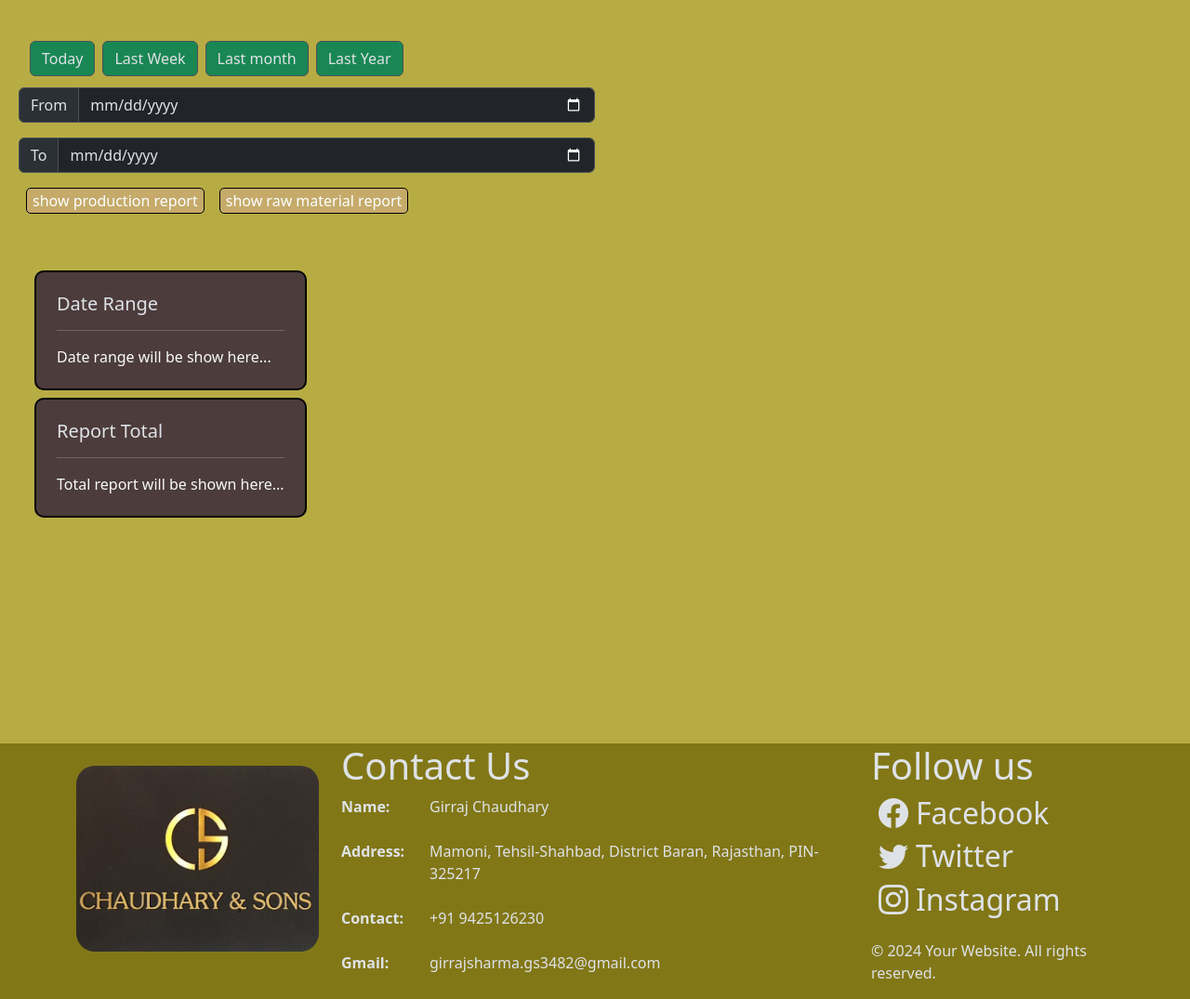
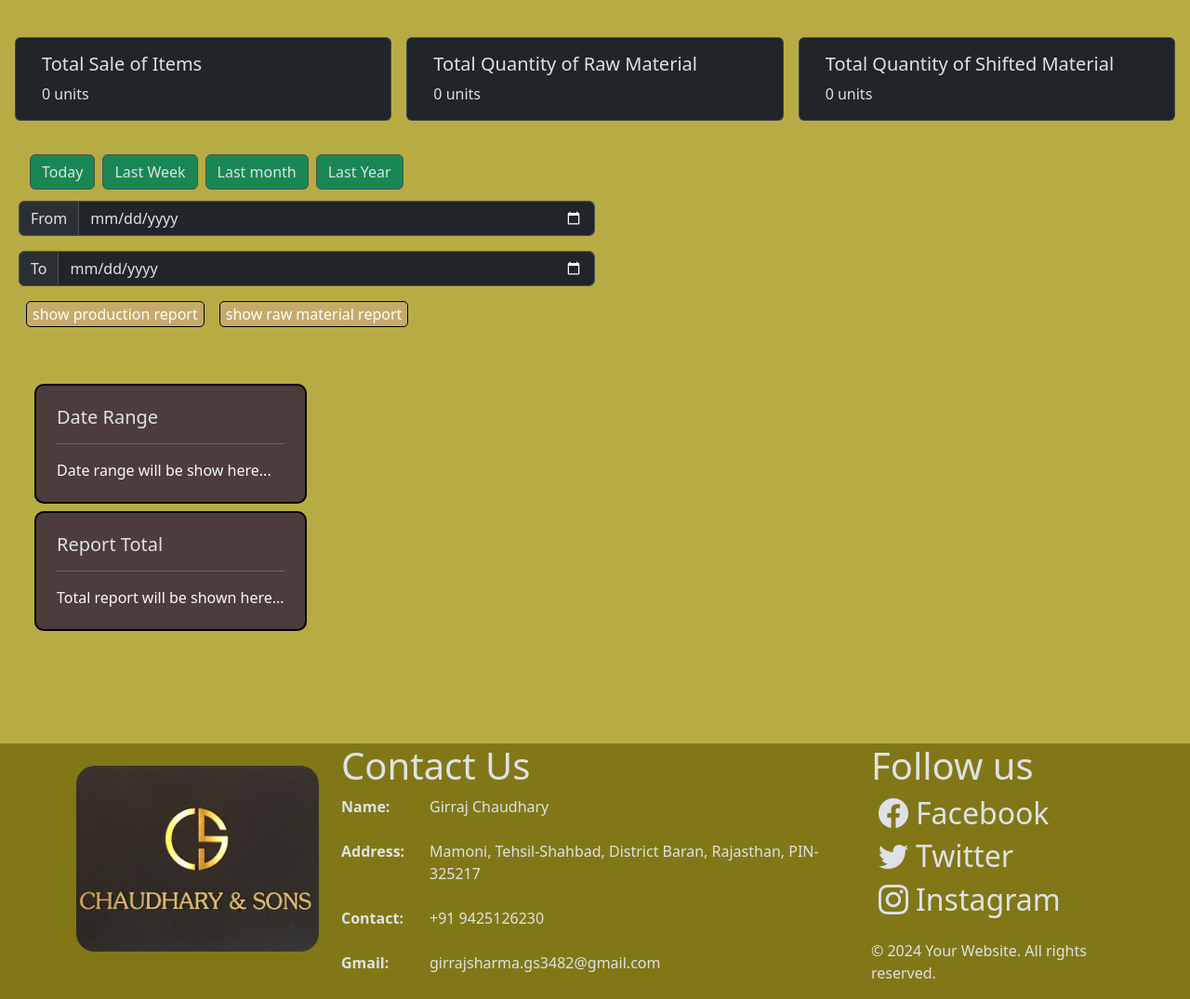
Before and after one commit to shivam230697/cgns, a Django app: page /dashboard_page/ in a window 1280 px wide. Shown: the part 75-1150 px from the top of the page at 93% size. Run offline with Django 5.2, Linux system fonts and the light colour scheme; the visitor is signed in with stand-in values (Sample User, id 1); data that the repository does not hold is empty; some libraries are stand-ins or nearby versions.

Commit message:
updated dashboard and some major changes

```diff
--- a/cns_project/cns_app/urls.py
+++ b/cns_project/cns_app/urls.py
@@ -36,4 +36,6 @@ urlpatterns = [
     path('logout/', user_logout, name='logout'),
     path('signup/', user_signup, name='signup'),
 
+    path('get_customer_address/<int:customer_id>/', views.get_customer_address, name='get_customer_address'),
+
 ]
--- a/cns_project/cns_app/views.py
+++ b/cns_project/cns_app/views.py
@@ -432,8 +432,25 @@ def dashboard(request):
                 }
             )
 
+    else:
+        invoices = InvoiceModel.objects.all()  # Fetch all invoices
+        invoice_total_quantity = sum(
+            invoice.item_quantity for invoice in invoices)  # Calculate total quantity from all invoices
 
-    return render(request, 'dashboard.html', {'data': '', 'btn_name': "button_name"})
+        raw_materials = RawMaterialModel.objects.all()  # Fetch all raw materials
+        raw_total_net_weight = sum(raw_material.net_wt for raw_material in raw_materials)  # Calculate total net weight
+
+        productions = ProductionModel.objects.all()  # Fetch all production records
+        production_total_net_weight = sum(
+            production.product_net_weight for production in productions)  # Calculate total net weight
+
+        context = {
+            'invoices': invoices,
+            'total_quantity': invoice_total_quantity,
+        }
+        print()
+
+    return render(request, 'dashboard.html', {'data': '', 'btn_name': "button_name", 'total_sales': invoice_total_quantity, 'total_raw_material_weight': raw_total_net_weight, 'total_production_weight': production_total_net_weight})
 
 
 
@@ -563,3 +580,20 @@ def payment_history(request, customer_id):
             'remaining_amount': remaining_amount
         }
     )
+
+# views.py
+from django.http import JsonResponse
+from .models import Customer
+
+def get_customer_address(request, customer_id):
+    try:
+        customer = Customer.objects.get(id=customer_id)
+        data = {
+            'address': customer.customer_address,
+            'city': customer.customer_city,
+            'state': customer.customer_state,
+            'zip_code': customer.zip_code,
+        }
+        return JsonResponse(data)
+    except Customer.DoesNotExist:
+        return JsonResponse({'error': 'Customer not found'}, status=404)
--- a/cns_project/templates/dashboard.html
+++ b/cns_project/templates/dashboard.html
@@ -10,6 +10,33 @@
 
         <div class="col py-3 mx-2 my-2">
             {% include 'message.html'%}
+
+            <div class="row">
+                <!-- Card to display total Sales quantity -->
+                <div class=" col card mb-4 mx-2">
+                    <div class="card-body">
+                        <h5 class="card-title">Total Sale of Items </h5>
+                        <p class="card-text">{{ total_sales }} units</p>  <!-- Display total quantity -->
+                    </div>
+                </div>
+
+                <!-- Card to display total Raw quantity -->
+                <div class="col card mb-4 mx-2">
+                    <div class="card-body">
+                        <h5 class="card-title">Total Quantity of Raw Material</h5>
+                        <p class="card-text">{{ total_raw_material_weight }} units</p>  <!-- Display total quantity -->
+                    </div>
+                </div>
+
+                <!-- Card to display total Raw quantity -->
+                <div class="col card mb-4 mx-2">
+                    <div class="card-body">
+                        <h5 class="card-title">Total Quantity of Shifted Material</h5>
+                        <p class="card-text">{{ total_production_weight }} units</p>  <!-- Display total quantity -->
+                    </div>
+                </div>
+            </div>
+
             <div class="d-flex mx-2 my-2">
                 <input type="button" class="bg-success today-btn btn border my-1 mx-1" value="Today">
                 <input type="button" class="bg-success last-week-btn btn border my-1 mx-1" value="Last Week">
--- a/cns_project/templates/view_invoice.html
+++ b/cns_project/templates/view_invoice.html
@@ -42,6 +42,8 @@
                 </div>
                 <div class="col-md-4 text-end mt-2 ">
                     <img class="  img-thumbnail" src="{% static 'images/logo.jpeg'%}" style="width:150px; height:150px; border:0px solid black; border-radius:30px;">
+                    <p>E-WAY BILL: {{invoice.e_way_bill}}</p>
+                    <p>INVOICE: invoice.invoice_number</p>
                 </div>
             </div>
             <div class="row">
```
Also changed, not shown: cns_project/templates/add_invoice.html (+77 -0 lines).
